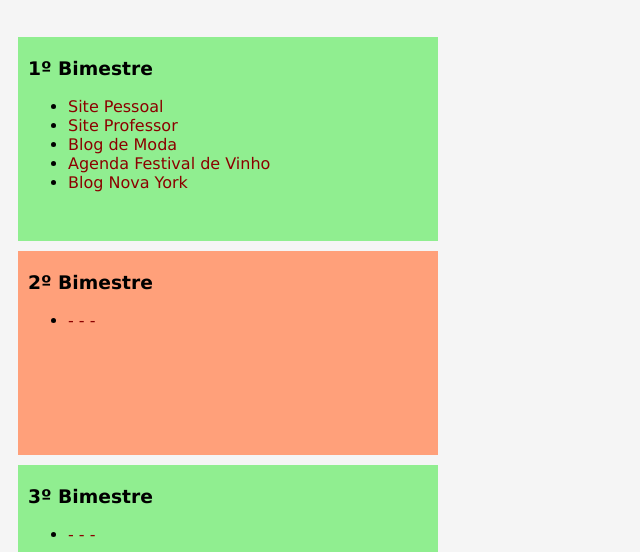
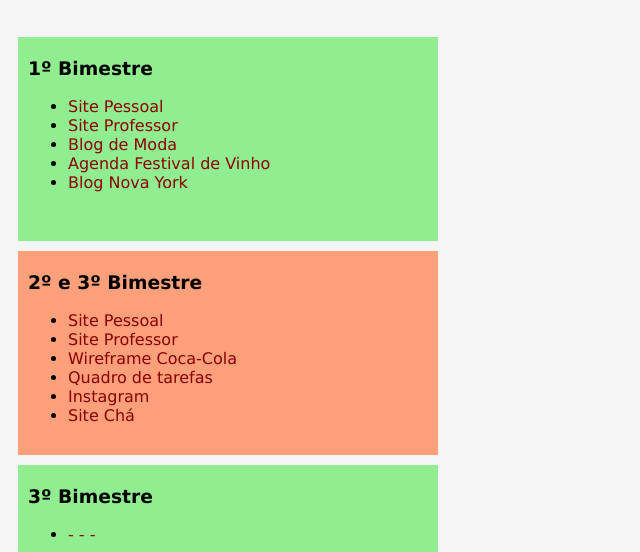
Before and after one commit to eduardandrde/aweb, a plain HTML site: page index.html in a window 1280 px wide. Shown: the part 248-800 px from the top of the page, without its empty margins (0-640 px from the left). Drawn offline with Linux system fonts and the light colour scheme.

Commit message:
atualizando

```diff
--- a/index.html
+++ b/index.html
@@ -27,9 +27,14 @@
         </ul>
     </div>
     <div class="bimestre bimPar">
-        <h3>2º Bimestre</h3>
+        <h3>2º e 3º Bimestre</h3>
         <ul>
-            <li><a href="#">- - -</a></li>
+            <li><a href="#">Site Pessoal</a></li>
+            <li><a href="#">Site Professor</a></li>
+            <li><a href="#">Wireframe Coca-Cola</a></li>
+            <li><a href="#">Quadro de tarefas</a></li>
+            <li><a href="#">Instagram</a></li>
+            <li><a href="#">Site Chá</a></li>
         </ul>
     </div>
     <div class="bimestre bimImpar">
```
